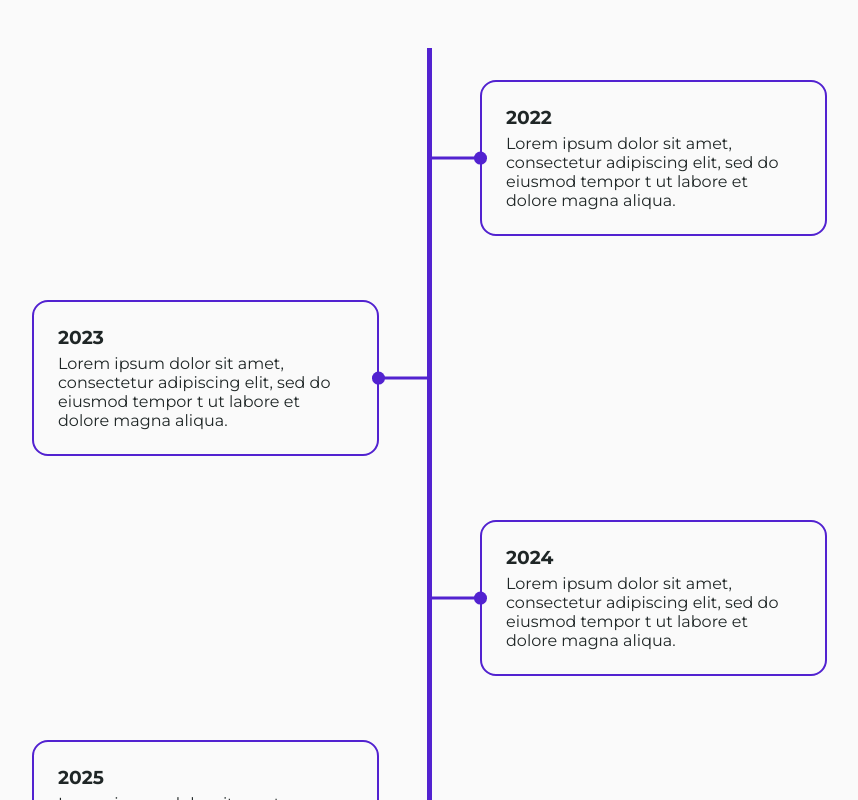
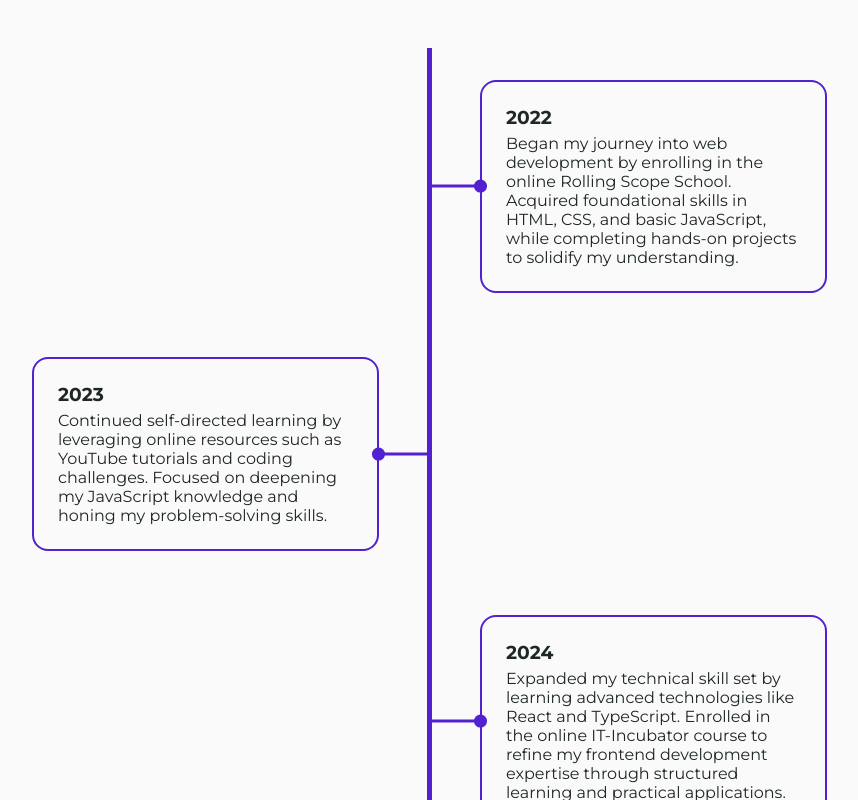
Before and after one commit to bloodyrainday/react-cv, a React app: page / in a window 1280 px wide. Shown: the part 2960-3760 px from the top of the page, without its empty margins (210-1068 px from the left). Built offline with nearby package versions, Linux system fonts and the light colour scheme.

Commit message:
feat: change the text in the experience section

```diff
--- a/src/layout/sections/experience/Experience.tsx
+++ b/src/layout/sections/experience/Experience.tsx
@@ -9,22 +9,22 @@ const experience = [
   {
     id: 0,
     year: "2022",
-    text: "Lorem ipsum dolor sit amet, consectetur adipiscing elit, sed do eiusmod tempor t ut labore et dolore magna aliqua.",
+    text: "Began my journey into web development by enrolling in the online Rolling Scope School. Acquired foundational skills in HTML, CSS, and basic JavaScript, while completing hands-on projects to solidify my understanding.",
   },
   {
     id: 1,
     year: "2023",
-    text: "Lorem ipsum dolor sit amet, consectetur adipiscing elit, sed do eiusmod tempor t ut labore et dolore magna aliqua.",
+    text: "Continued self-directed learning by leveraging online resources such as YouTube tutorials and coding challenges. Focused on deepening my JavaScript knowledge and honing my problem-solving skills.",
   },
   {
     id: 2,
     year: "2024",
-    text: "Lorem ipsum dolor sit amet, consectetur adipiscing elit, sed do eiusmod tempor t ut labore et dolore magna aliqua.",
+    text: "Expanded my technical skill set by learning advanced technologies like React and TypeScript. Enrolled in the online IT-Incubator course to refine my frontend development expertise through structured learning and practical applications.",
   },
   {
     id: 3,
     year: "2025",
-    text: "Lorem ipsum dolor sit amet, consectetur adipiscing elit, sed do eiusmod tempor t ut labore et dolore magna aliqua.",
+    text: "Successfully completed the IT-Incubator course, mastering core concepts of frontend development. Enhanced my skill set further by diving into Redux Toolkit and applying it to manage complex application states.",
   },
 ];
 
```
